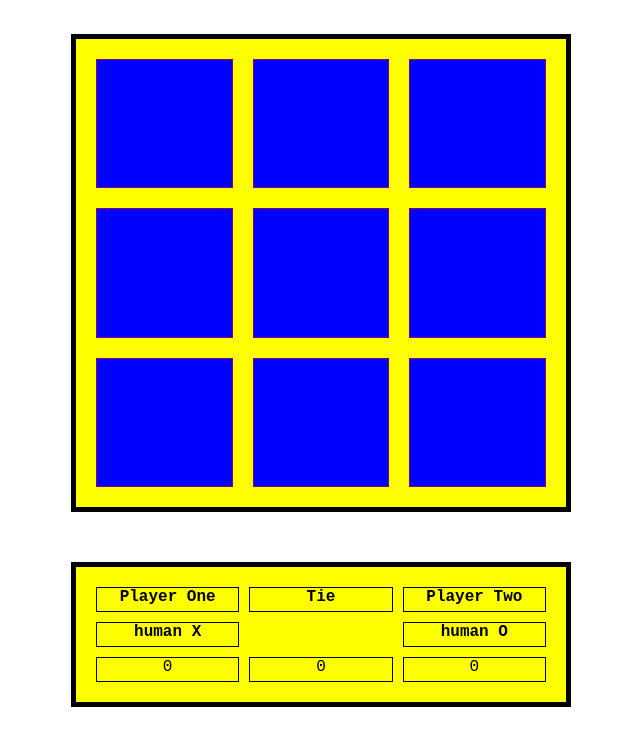
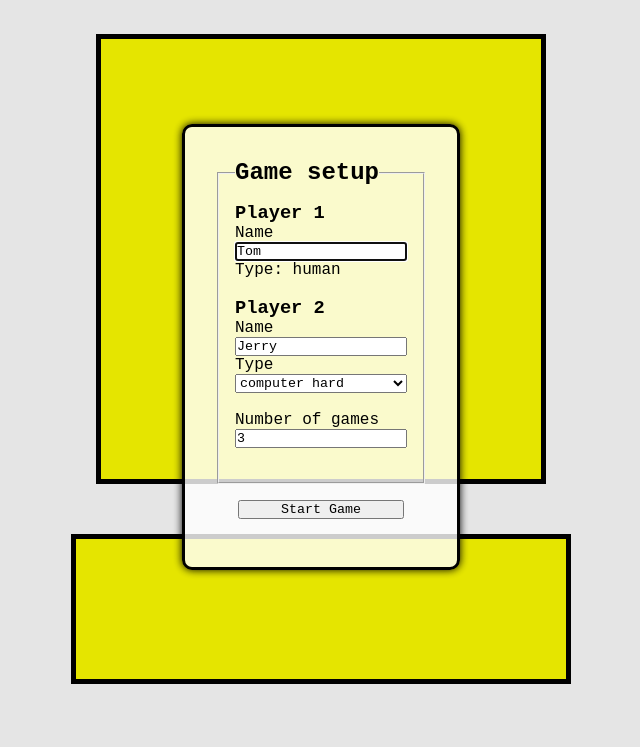
Before and after one commit to sawfiz/Tic-Tac-Toe-2023, a website built with webpack: page src/index.html in a window 1280 px wide. Shown: the part 53-800 px from the top of the page, without its empty margins (319-959 px from the left). Built offline with nearby package versions, Linux system fonts and the light colour scheme.

Commit message:
Add game setup modal - moved players setup from index.js to screenController.js

```diff
--- a/package.json
+++ b/package.json
@@ -5,8 +5,9 @@
   "private": true,
   "scripts": {
     "test": "echo \"Error: no test specified\" && exit 1",
-    "build": "webpack",
-    "watch": "webpack --watch"
+    "watch": "webpack --watch",
+    "start": "webpack serve --open",
+    "build": "webpack"
   },
   "repository": {
     "type": "git",
--- a/src/index.html
+++ b/src/index.html
@@ -15,6 +15,35 @@
     <div class="board" id="board"></div>
     <div class="results" ></div>
   </div>
+
+  <dialog class="game-setup-modal">
+    <div class="game-setup">
+        <form action="">
+            <fieldset>
+                <legend>Game setup</legend>
+                <h3>Player 1</h3>
+                <label for="player1-name">Name</label>
+                <input type="text" name="player1-name" id="player1-name-input" value="Tom">
+                <p>Type: human</p>
+                <br>
+                <h3>Player 2</h3>
+                <label for="player2-name">Name</label>
+                <input type="text" name="player2-name" id="player2-name-input" value="Jerry">
+                <label for="player2-type">Type</label>
+                <select name="player2-type" id="player2-type-input">
+                    <option value="ai">computer hard</option>
+                    <option value="random">computer easy</option>
+                    <option value="human">human</option>
+                </select>
+                <br>
+                <label for="number-of-games">Number of games</label>
+                <input type="number" name="number-of-games" id="number-of-games" min="5" max="10" value="3">
+                <br>
+            </fieldset>
+            <button type="submit" id="start-game">Start Game</button>
+        </form>
+    </div>
+</dialog>
 </body>
 
 </html>
--- a/src/index.js
+++ b/src/index.js
@@ -1,19 +1,15 @@
-import { Players } from './players';
 import ScreenController from './screenController';
 
-const players = Players();
+
 
 // TODO: Add a form for game set up
 // Player attributes
 // Number of games to play
 
-players.setPlayers([
-  { name: 'Player One', marker: 'X', type: 'human' },
-  { name: 'Player Two', marker: 'O', type: 'human' },
-]);
+
 
 // Prompt user for number of games to play
 // const numGames = parseInt(prompt('How many games do you want to play?'));
 
 // Create ScreenController instance and play game
-ScreenController(3, players.getPlayers());
+ScreenController();
--- a/src/screenController.js
+++ b/src/screenController.js
@@ -2,19 +2,19 @@ import './style.css';
 import GameController from './gameController';
 import delay from './delay';
 import createElement from './createElement';
+import { Players } from './players';
 
 // The ScreenController that presents a view and gets user requests
-const ScreenController = async (numGames, players) => {
+const ScreenController = async () => {
+  const playersObj = Players();
+  let players;
+  let numGames;
   let winnerIndex = 1;
   let scores = [0, 0, 0]; // Scores for player 1, player 2, tie
   const boardEl = document.querySelector('.board');
   const resultsEl = document.querySelector('.results');
 
   const playGame = (players, startPlayerIndex) => {
-    console.log(
-      '🚀 ~ file: screenController.js:11 ~ playGame ~ startPlayerIndex:',
-      startPlayerIndex
-    );
     let game = GameController(players, startPlayerIndex);
 
     return new Promise((resolve) => {
@@ -163,7 +163,32 @@ const ScreenController = async (numGames, players) => {
     );
   };
 
-  playMultipleGames(numGames, players);
+  // Game setup modal
+  const gameSetupModal = document.querySelector('.game-setup-modal');
+  const startBtn = document.querySelector('#start-game');
+
+  gameSetupModal.showModal();
+  startBtn.addEventListener('click', (e) => {
+    e.preventDefault();
+
+    playersObj.setPlayers([
+      {
+        name: document.querySelector('#player1-name-input').value,
+        marker: 'X',
+        type: 'human',
+      },
+      {
+        name: document.querySelector('#player2-name-input').value,
+        marker: 'O',
+        type: document.querySelector('#player2-type-input').value,
+      },
+    ]);
+    players = playersObj.getPlayers();
+    numGames = document.querySelector('#number-of-games').value;
+    gameSetupModal.close();
+
+    playMultipleGames(numGames, players);
+  });
 };
 
 export default ScreenController;
--- a/src/style.css
+++ b/src/style.css
@@ -23,13 +23,11 @@ h1 {
 
 .board {
   display: grid;
-  height: 500px;
-  width: 500px;
+  height: 450px;
+  width: 450px;
   grid-template-columns: repeat(3, 1fr);
   grid-template-rows: repeat(3, 1fr);
   border: 5px solid black;
-  gap: 20px;
-  padding: 20px;
   background-color: yellow;
 }
 
@@ -80,3 +78,42 @@ h1 {
   text-align: center;
   border: 1px solid black;
 }
+
+
+.game-setup-modal {
+  /* position: absolute; */
+  top: 50%;
+  left: 50%;
+  transform: translate(-50%, -50%);
+  padding: 2rem;
+  background-color: #fffc;
+  border-radius: 10px;
+  box-shadow: 0px 0px 8px black;
+}
+
+.game-setup {
+  height: 80%;
+  display: flex;
+  flex-direction: column;
+  justify-content: center;
+  align-items: center;
+}
+
+fieldset {
+  padding: 1rem;
+  display: flex;
+  flex-direction: column;
+  justify-content: space-around;
+}
+
+legend {
+  font-size: 1.5rem;
+  font-weight: bold;
+}
+
+button {
+  width: 80%;
+  margin: 1rem auto;
+  display: flex;
+  justify-content: center;
+}
--- a/webpack.config.js
+++ b/webpack.config.js
@@ -4,11 +4,14 @@ const HtmlWebpackPlugin = require('html-webpack-plugin');
 module.exports = {
   mode: 'development',
   entry: './src/index.js',
-  output: {
-    filename: 'main.js',
-    path: path.resolve(__dirname, 'dist'),
+  // output: {
+  //   filename: 'main.js',
+  //   path: path.resolve(__dirname, 'dist'),
+  // },
+  devtool: 'inline-source-map',
+  devServer: {
+    static: './dist',
   },
-  devtool: 'inline-source-map',
   plugins: [
     new HtmlWebpackPlugin({
       title: 'Tic Tac Toe',
@@ -23,10 +26,7 @@ module.exports = {
       },
     ],
   },
-  devServer: {
-    static: './dist',
-    mime: {
-      'text/css': ['css'],
-    },
+  optimization: {
+    runtimeChunk: 'single',
   },
 };
```
Also changed, not shown: dist/index.html, dist/main.js, dist/runtime.js (added).
